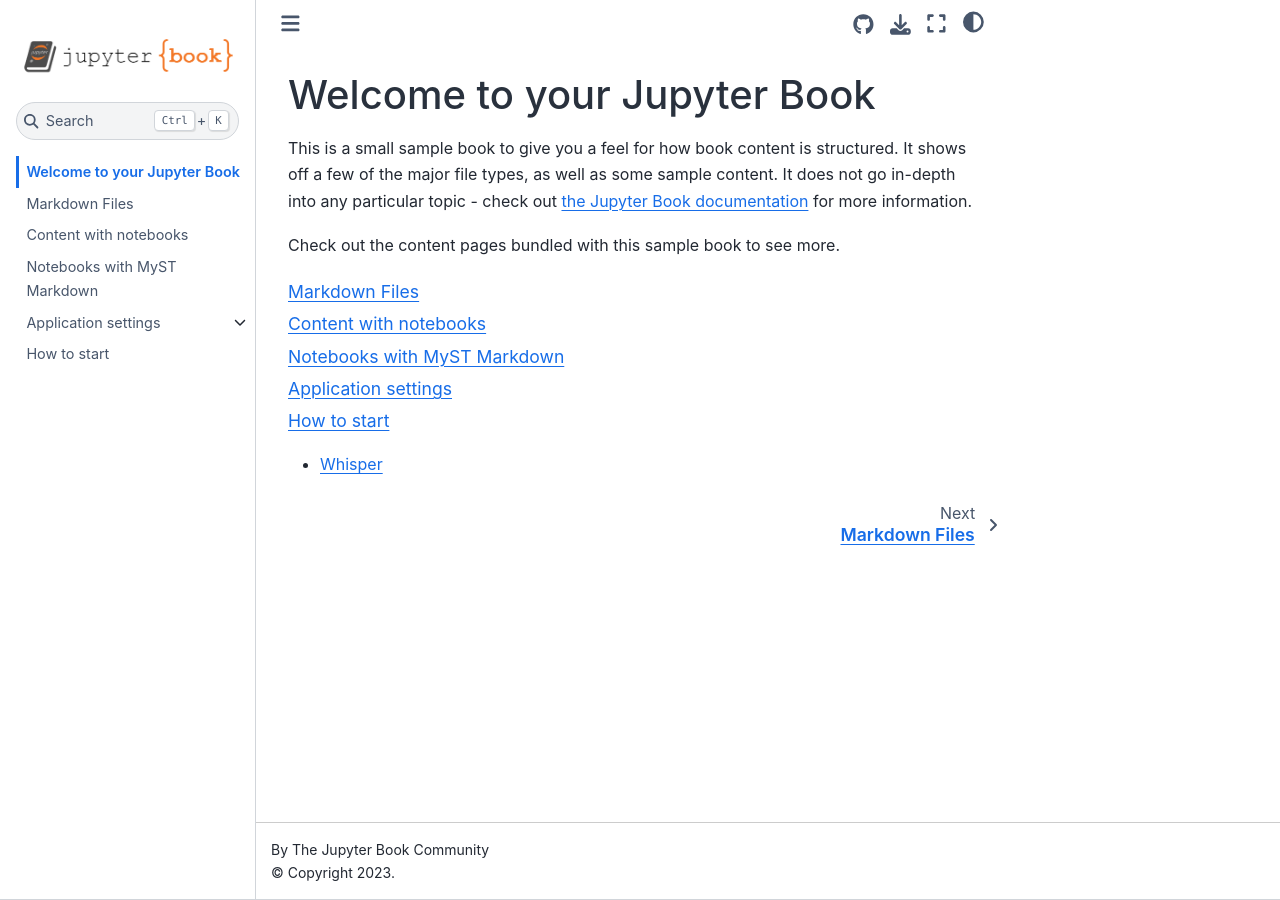
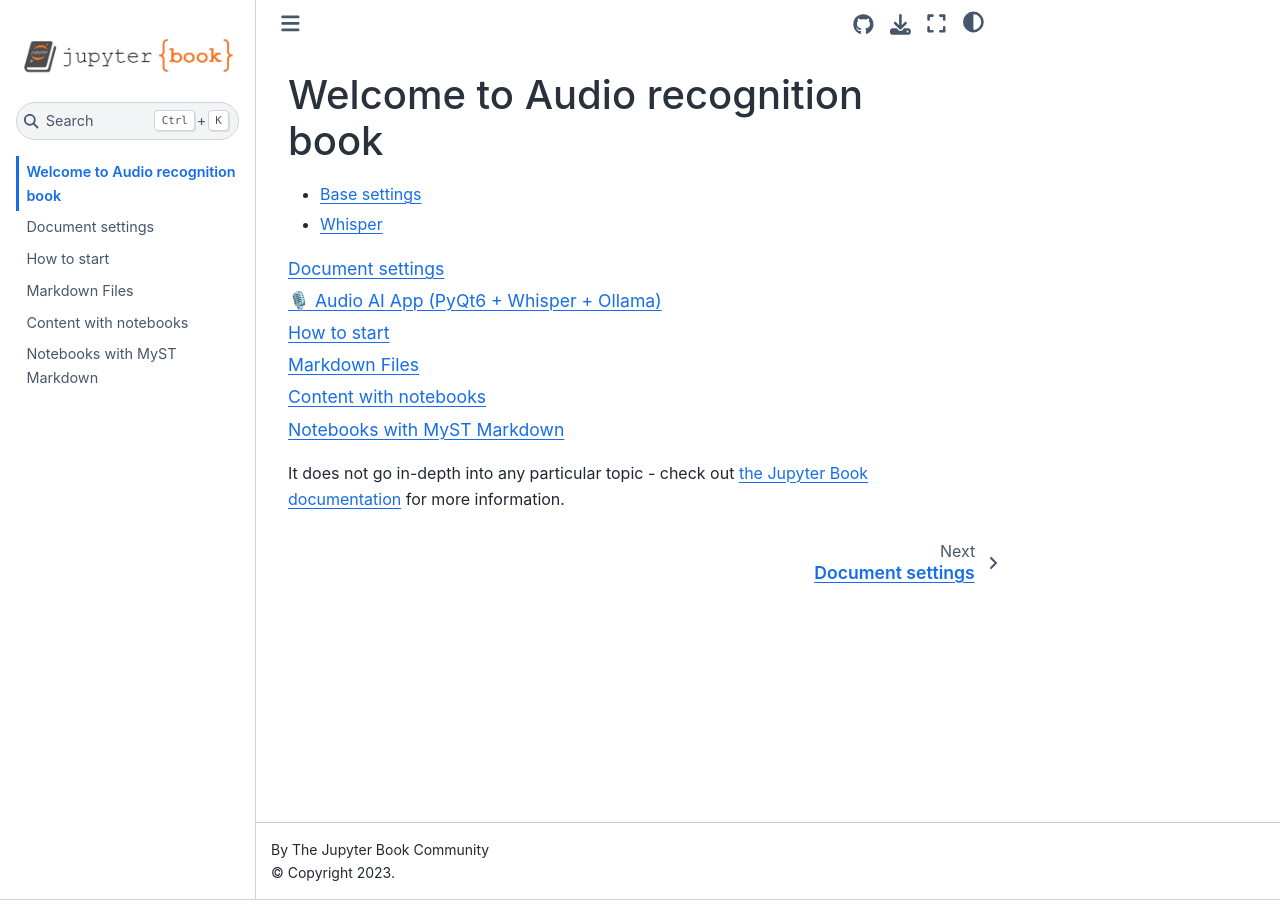
Before and after one commit to ViachaslauKazakou/voice-recognition, a Jupyter Book: the page built from docs/intro.md, in a window 1280 px wide. Built offline with Jupyter Book 1.0.4 settings and Sphinx 7.4.7 and the Sphinx Book theme 1.1.4, drawn with Linux system fonts in a browser that asks for light colours.

````diff
--- a/docs/_toc.yml
+++ b/docs/_toc.yml
@@ -2,14 +2,15 @@
 # Learn more at https://jupyterbook.org/customize/toc.html
 
 format: jb-book
-root: intro  # Specify the root file of the book
+root: intro
+title: "Documentation"
 chapters:
+  - file: settings.md
+    title: "Application settings"
+    sections:
+      - file: setup.md
+        title: "Basic settings"
+  - file: how_to_start.md
   - file: markdown
   - file: notebooks
   - file: markdown-notebooks
-  - file: setup.md
-    title: "Application settings"
-    sections:
-      - file: test.md
-        title: "Basic settings"
-  - file: how_to_start.md
--- a/docs/intro.md
+++ b/docs/intro.md
@@ -1,12 +1,14 @@
-# Welcome to your Jupyter Book
+# Welcome to Audio recognition book
 
-This is a small sample book to give you a feel for how book content is
-structured.
-It shows off a few of the major file types, as well as some sample content.
-It does not go in-depth into any particular topic - check out [the Jupyter Book documentation](https://jupyterbook.org) for more information.
 
-Check out the content pages bundled with this sample book to see more.
+
+- [Base settings](setup.md)
+
+
+- [Whisper](whisper.md)
+
 
 ```{tableofcontents}
 ```
-- [Whisper](whisper.md)
+
+It does not go in-depth into any particular topic - check out [the Jupyter Book documentation](https://jupyterbook.org) for more information.
--- a/pyproject.toml
+++ b/pyproject.toml
@@ -25,6 +25,7 @@ ollama = "^0.4.7"
 pygments = "^2.19.1"
 myst-parser = "^3.0.0"
 jupyter-book = "^1.0.4.post1"
+matplotlib = "^3.10.1"
 
 
 
````
Also changed, not shown: docs/settings.md (renamed from docs/test.md), 1 other file.
